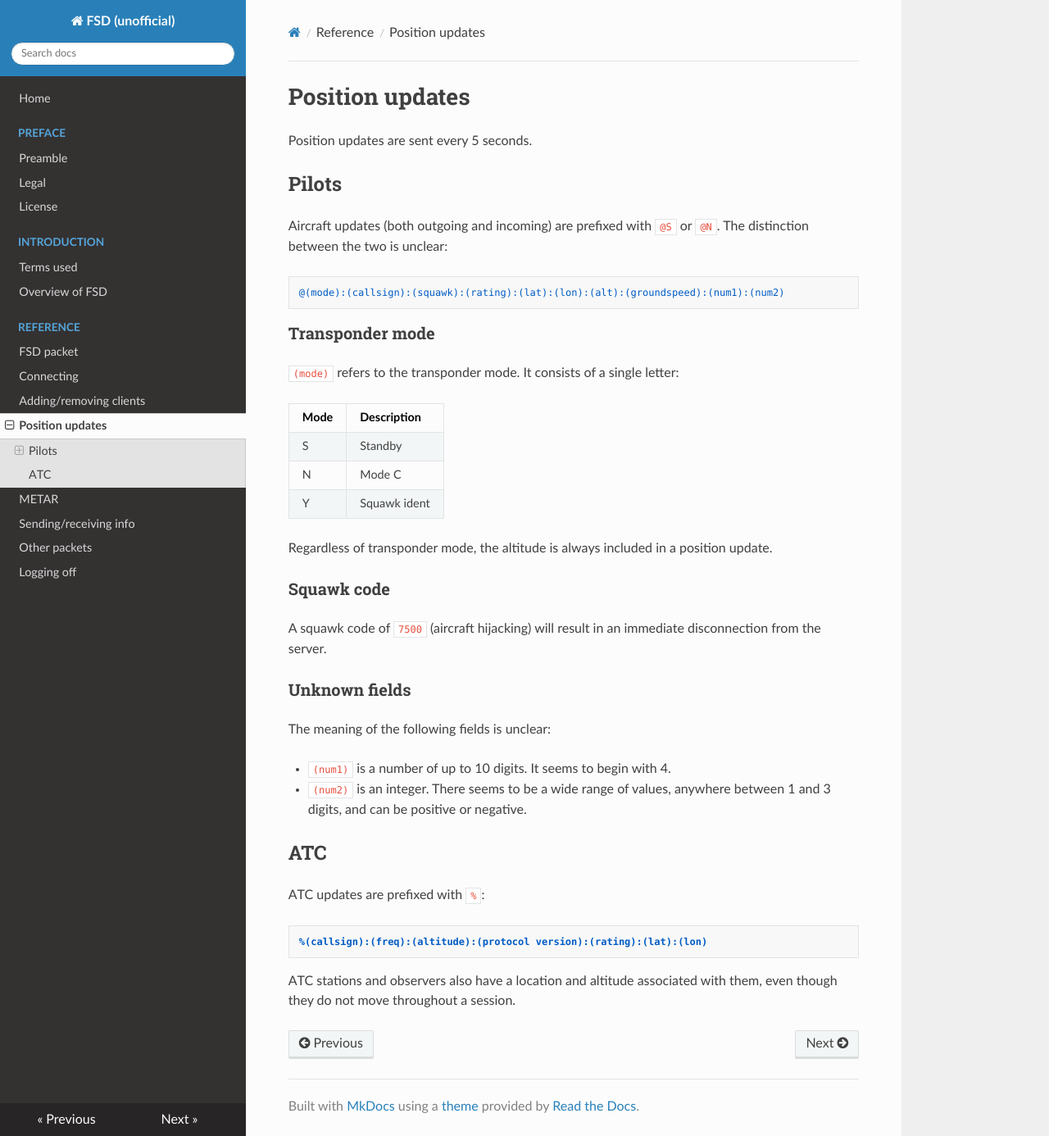
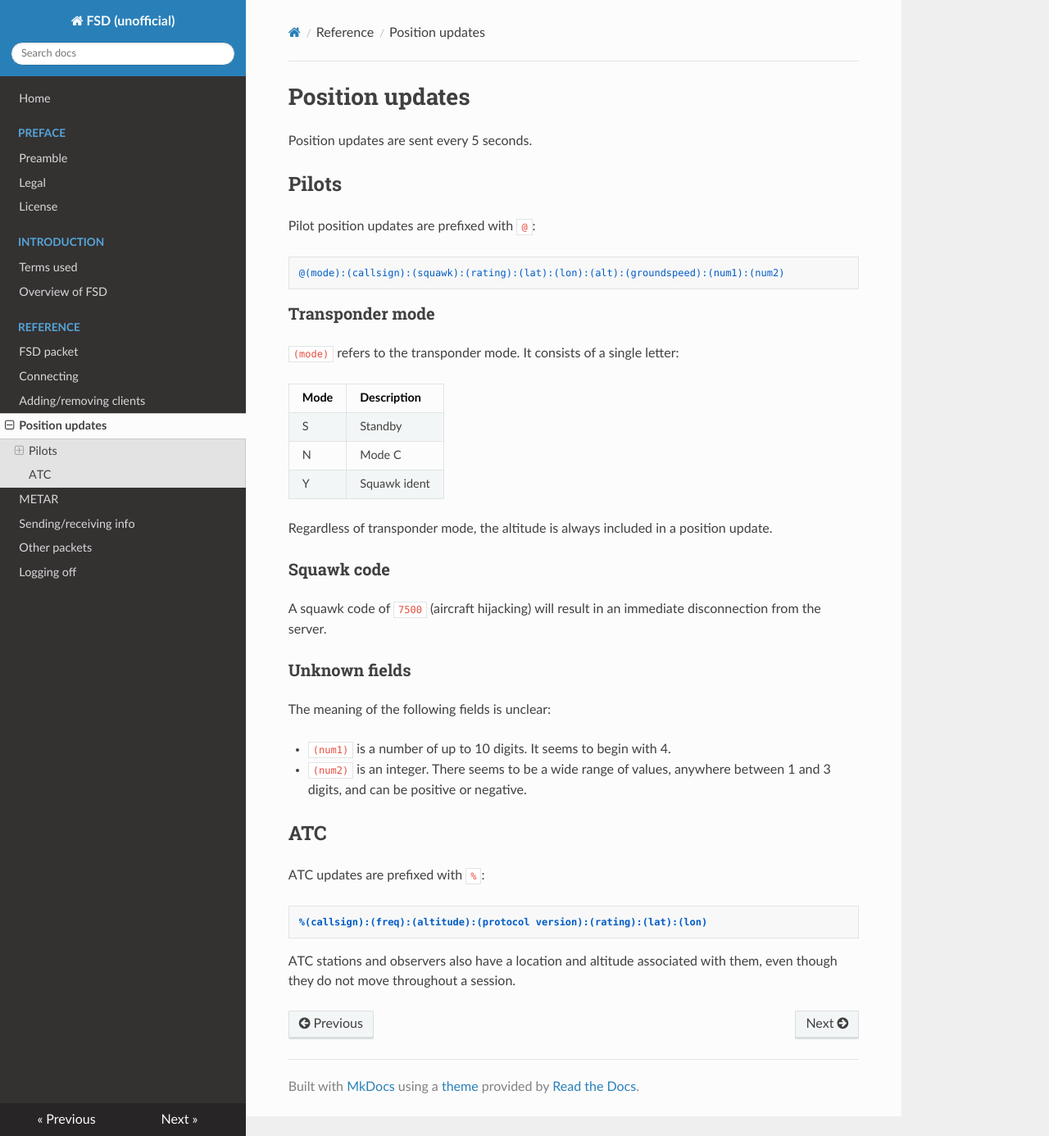
Before and after one commit to norrisng/fsd-doc, an MkDocs documentation site: the page built from docs/api/pos.md, in a window 1280 px wide and 1386 px high. Shown: the whole window at 82% size. Built offline with MkDocs 1.6.1, drawn with Linux system fonts in a browser that asks for light colours; nearby versions of some CDN libraries; old or Windows-style settings are respelled for this version of MkDocs.

Commit message:
Remove "@S/N unknown"

````diff
--- a/docs/api/pos.md
+++ b/docs/api/pos.md
@@ -6,7 +6,7 @@ Position updates are sent every 5 seconds.
 
 ## Pilots ##
 
-Aircraft updates (both outgoing and incoming) are prefixed with `@S` or `@N`. The distinction between the two is unclear:
+Pilot position updates are prefixed with `@`:
 
 ```
 @(mode):(callsign):(squawk):(rating):(lat):(lon):(alt):(groundspeed):(num1):(num2)
````
